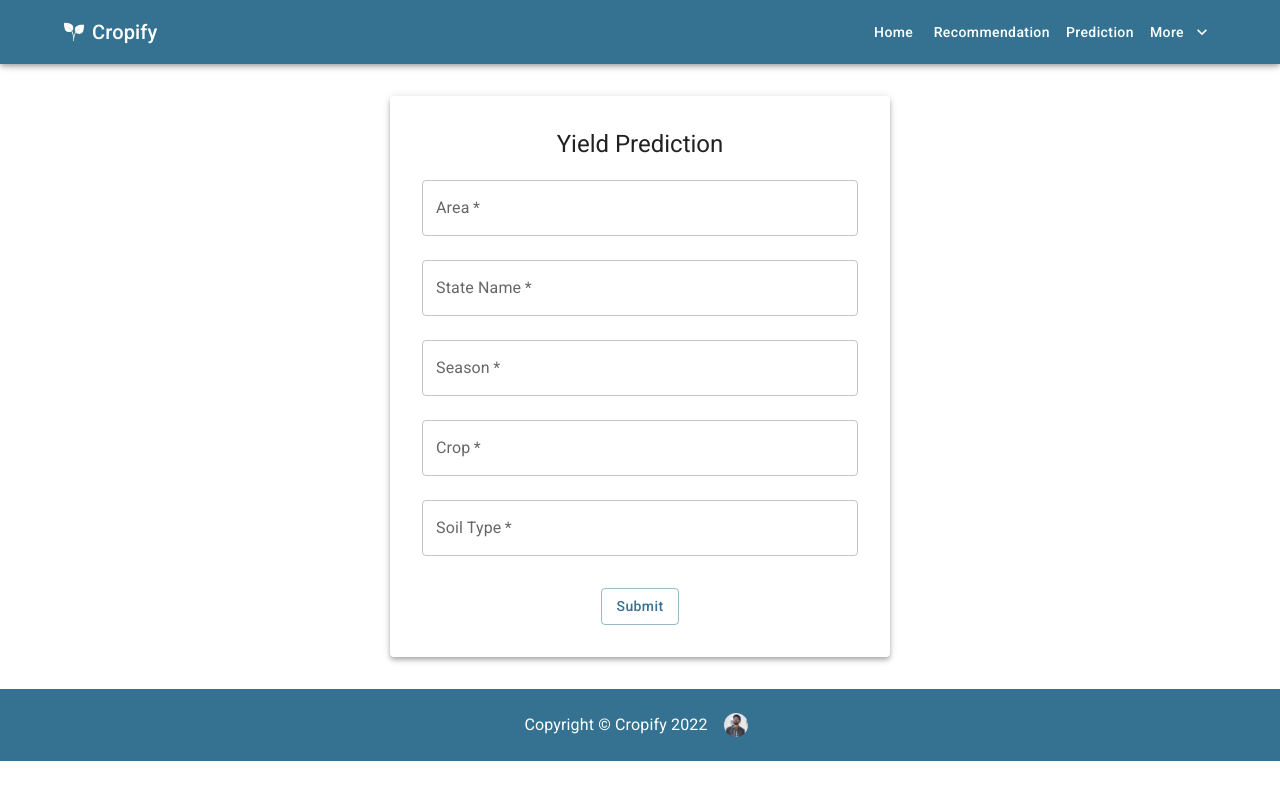
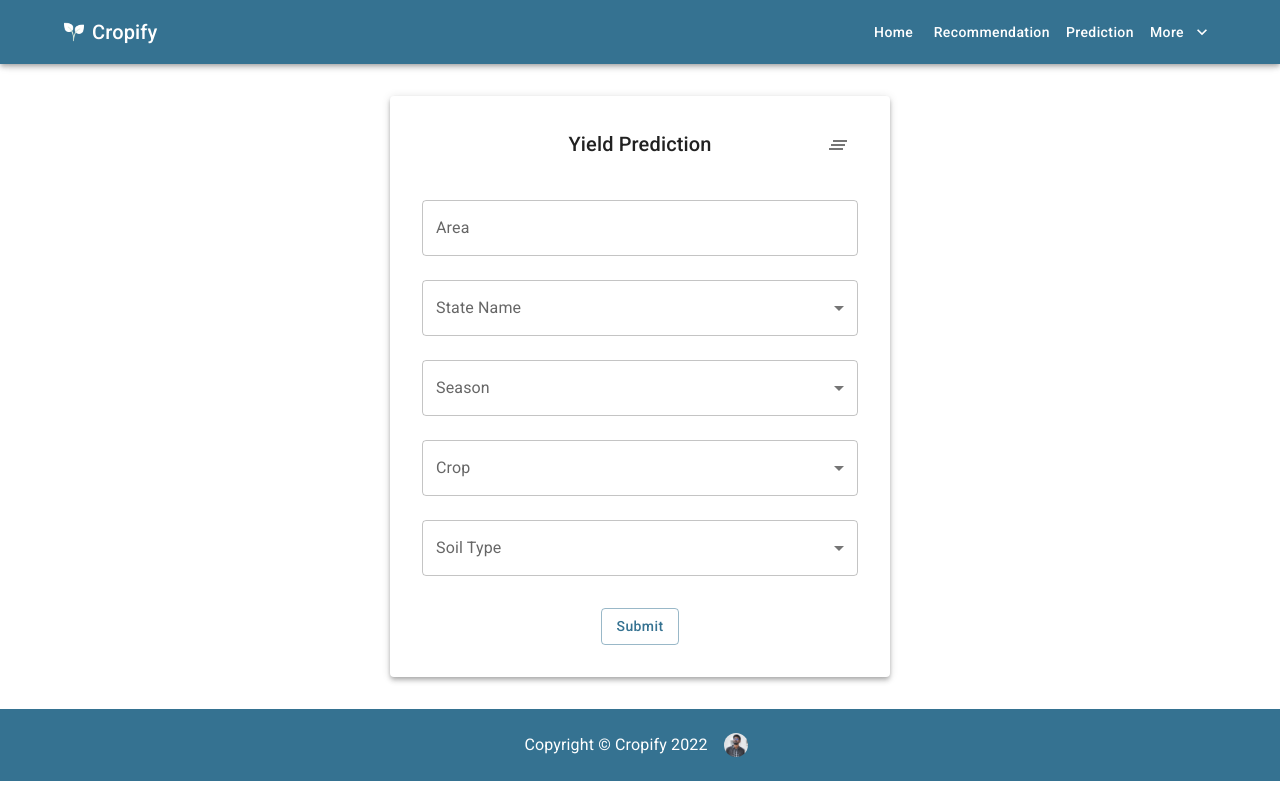
Before and after one commit to nikhilsourav/cropify-client, a React (Create React App) app: page /yield-prediction in a window 1280 px wide. Built offline with nearby package versions, Linux system fonts and the light colour scheme.

Commit message:
Predicion form, Api requests

```diff
--- a/package.json
+++ b/package.json
@@ -11,6 +11,7 @@
     "@testing-library/jest-dom": "^5.16.4",
     "@testing-library/react": "^13.1.1",
     "@testing-library/user-event": "^13.5.0",
+    "axios": "^0.27.2",
     "framer-motion": "^6.3.1",
     "react": "^18.0.0",
     "react-dom": "^18.0.0",
--- /dev/null
+++ b/src/Api/index.js
@@ -0,0 +1,6 @@
+import axios from 'axios';
+
+const API = axios.create({ baseURL: 'https://cropify-api.herokuapp.com/' });
+
+export const getPrediction = (predictionData) => API.post('/yield-prediction', predictionData);
+export const getRecommendation = (recData) => API.post('/crop-recommendation', recData);
--- /dev/null
+++ b/src/Components/PredictionForm/Data.js
@@ -0,0 +1,61 @@
+/* Data as array */
+
+export const stateArr = [
+  'Andaman and Nicobar Islands',
+  'Andhra Pradesh',
+  'Arunachal Pradesh',
+  'Assam',
+  'Bihar',
+  'Chhattisgarh',
+  'Dadra and Nagar Haveli',
+  'Goa',
+  'Gujarat',
+  'Haryana',
+  'Himachal Pradesh',
+  'Jammu and Kashmir ',
+  'Karnataka',
+  'Kerala',
+  'Madhya Pradesh',
+  'Maharashtra',
+  'Manipur',
+  'Meghalaya',
+  'Mizoram',
+  'Nagaland',
+  'Odisha',
+  'Puducherry',
+  'Punjab',
+  'Rajasthan',
+  'Tamil Nadu',
+  'Telangana',
+  'Tripura',
+  'Uttar Pradesh',
+  'Uttarakhand',
+  'West Bengal',
+];
+
+export const seasonArr = [
+  'Autumn',
+  'Kharif',
+  'Rabi',
+  'Summer',
+  'Whole Year',
+  'Winter'
+];
+
+export const cropArr = [
+  'Arecanut',
+  'Banana',
+  'Coconut',
+  'Cotton (lint)',
+  'Dry chillies',
+  'Dry ginger',
+  'Groundnut',
+];
+
+export const soilArr = [
+  'Black',
+  'Clayey',
+  'Laterite',
+  'Sandy',
+  'loamy'
+];
--- a/src/Components/PredictionForm/PredictionForm.js
+++ b/src/Components/PredictionForm/PredictionForm.js
@@ -1,56 +1,256 @@
-import * as React from 'react';
-import { Grid, Typography, TextField, Button } from '@mui/material';
+/************************************************************************************************
+ *
+ * Import Hooks
+ *
+ ************************************************************************************************/
+import { useState } from 'react';
 
+/************************************************************************************************
+ *
+ * Import Utilites
+ *
+ ************************************************************************************************/
+import {
+  Grid,
+  Typography,
+  TextField,
+  Button,
+  InputLabel,
+  MenuItem,
+  FormControl,
+  Select,
+  Backdrop,
+  CircularProgress,
+  Modal,
+  Paper,
+  IconButton,
+  Container,
+  Tooltip,
+} from '@mui/material';
+
+import CloseIcon from '@mui/icons-material/Close';
+import ClearAllIcon from '@mui/icons-material/ClearAll';
+
+import * as data from './Data';
+import { getPrediction } from '../../Api';
+import useStyles from './styles';
+
+/************************************************************************************************
+ *
+ * PredictionForm Component
+ *
+ ************************************************************************************************/
 const PredictionForm = () => {
+  /*
+   * Material ui styles
+   */
+  const classes = useStyles();
+
+  /*
+   * States
+   */
+  const [result, setResult] = useState('');
+  const [backdropOpen, setBackdropOpen] = useState(false);
+  const [modalOpen, setModalOpen] = useState(false);
+  const [predictionData, setPredictionData] = useState({
+    Area: '',
+    State_Name: '',
+    Season: '',
+    Crop: '',
+    Soil_Type: '',
+  });
+
+  /*
+   * Backdrop
+   */
+  const handleBackdropClose = () => {
+    setBackdropOpen(false);
+  };
+
+  const handleBackdropToggle = () => {
+    setBackdropOpen(!backdropOpen);
+  };
+
+  /*
+   * Modal
+   */
+  const handleModalOpen = () => setModalOpen(true);
+  const handleModalClose = () => setModalOpen(false);
+
+  /*
+   * Data field Updation
+   */
+  const handleChange = (e) => {
+    const { name, value } = e.target;
+    setPredictionData({ ...predictionData, [name]: value });
+  };
+
+  /*
+   * Form Submission
+   */
+  const handleSubmit = async () => {
+    handleBackdropToggle();
+
+    predictionData['Area'] = parseInt(predictionData['Area']);
+    const { data } = await getPrediction(predictionData);
+    const predictedYield = Math.round(data[0]['predicted yield'] * 100) / 100;
+    setResult(predictedYield);
+
+    handleBackdropClose();
+    handleModalOpen();
+  };
+
+  /*
+   * Clear Form
+   */
+  const handleClear = () => {
+    setPredictionData({
+      Area: '',
+      State_Name: '',
+      Season: '',
+      Crop: '',
+      Soil_Type: '',
+    });
+  };
+
   return (
-    <React.Fragment>
-      <Typography align='center' variant='h5' style={{ marginBottom: 20 }}>
-        Yield Prediction
-      </Typography>
+    <>
+      {/************************************** Backdrop *************************************/}
+      <Backdrop
+        sx={{ color: '#fff', zIndex: (theme) => theme.zIndex.drawer + 1 }}
+        open={backdropOpen}
+        onClick={handleBackdropClose}
+      >
+        <CircularProgress color='inherit' />
+      </Backdrop>
+      {/************************************ end Backdrop ************************************/}
+
+      {/*************************************** Modal ****************************************/}
+      <Modal open={modalOpen} onClose={handleModalClose}>
+        <Paper elevation={20} className={classes.ModalContainer}>
+          <div className={classes.ModalClose}>
+            <IconButton onClick={handleModalClose}>
+              <CloseIcon />
+            </IconButton>
+          </div>
+          <div className={classes.ModalInfo}>
+            <Typography align='center' variant='body1'>
+              Predicted yield {result} kg/acre
+            </Typography>
+          </div>
+        </Paper>
+      </Modal>
+      {/************************************* end Modal **************************************/}
+
+      {/*********************************** Prediction Form **********************************/}
+      <Container className={classes.HeadingContainer}>
+        <Typography align='center' variant='h6'>
+          Yield Prediction
+        </Typography>
+        <Grid className={classes.DelIconContainer}>
+          <Tooltip placement='top' arrow title='Clear Form'>
+            <IconButton onClick={handleClear}>
+              <ClearAllIcon />
+            </IconButton>
+          </Tooltip>
+        </Grid>
+      </Container>
+
       <Grid container spacing={3}>
         <Grid item xs={12}>
-          <TextField required id='Area' label='Area' name='Area' fullWidth variant='outlined' />
-        </Grid>
-        <Grid item xs={12}>
           <TextField
-            required
-            id='State_Name'
-            label='State Name'
-            name='State_Name'
+            label='Area'
+            name='Area'
+            value={predictionData.Area ? predictionData.Area : ''}
+            onChange={handleChange}
             fullWidth
             variant='outlined'
           />
         </Grid>
         <Grid item xs={12}>
-          <TextField
-            required
-            id='Season'
-            label='Season'
-            name='Season'
-            fullWidth
-            variant='outlined'
-          />
+          <FormControl fullWidth>
+            <InputLabel>State Name</InputLabel>
+            <Select
+              label='State Name'
+              name='State_Name'
+              value={predictionData.State_Name ? predictionData.State_Name : ''}
+              onChange={handleChange}
+            >
+              {data.stateArr.map(function (stateName, index) {
+                return (
+                  <MenuItem value={index} key={index}>
+                    {stateName}
+                  </MenuItem>
+                );
+              })}
+            </Select>
+          </FormControl>
         </Grid>
         <Grid item xs={12}>
-          <TextField required id='Crop' label='Crop' name='Crop' fullWidth variant='outlined' />
+          <FormControl fullWidth>
+            <InputLabel>Season</InputLabel>
+            <Select
+              label='Season'
+              name='Season'
+              value={predictionData.Season ? predictionData.Season : ''}
+              onChange={handleChange}
+            >
+              {data.seasonArr.map(function (seasonName, index) {
+                return (
+                  <MenuItem value={index} key={index}>
+                    {seasonName}
+                  </MenuItem>
+                );
+              })}
+            </Select>
+          </FormControl>
         </Grid>
         <Grid item xs={12}>
-          <TextField
-            required
-            id='Soil_Type'
-            label='Soil Type'
-            name='Soil Type'
-            fullWidth
-            variant='outlined'
-          />
+          <FormControl fullWidth>
+            <InputLabel>Crop</InputLabel>
+            <Select
+              label='Crop'
+              name='Crop'
+              value={predictionData.Crop ? predictionData.Crop : ''}
+              onChange={handleChange}
+            >
+              {data.cropArr.map(function (cropName, index) {
+                return (
+                  <MenuItem value={index} key={index}>
+                    {cropName}
+                  </MenuItem>
+                );
+              })}
+            </Select>
+          </FormControl>
+        </Grid>
+        <Grid item xs={12}>
+          <FormControl fullWidth>
+            <InputLabel>Soil Type</InputLabel>
+            <Select
+              label='Soil Type'
+              name='Soil_Type'
+              value={predictionData.Soil_Type ? predictionData.Soil_Type : ''}
+              onChange={handleChange}
+            >
+              {data.soilArr.map(function (soilName, index) {
+                return (
+                  <MenuItem value={index} key={index}>
+                    {soilName}
+                  </MenuItem>
+                );
+              })}
+            </Select>
+          </FormControl>
         </Grid>
       </Grid>
       <Typography align='center'>
-        <Button sx={{ marginTop: 4 }} variant='outlined'>
+        <Button type='submit' onClick={handleSubmit} sx={{ marginTop: 4 }} variant='outlined'>
           Submit
         </Button>
       </Typography>
-    </React.Fragment>
+      {/********************************** end Prediction Form **********************************/}
+    </>
   );
 };
 
--- /dev/null
+++ b/src/Components/PredictionForm/styles.js
@@ -0,0 +1,40 @@
+import { makeStyles } from '@mui/styles';
+
+export default makeStyles((theme) => ({
+  HeadingContainer: {
+    position: 'relative',
+    marginBottom: theme.spacing(5),
+  },
+
+  DelIconContainer: {
+    position: 'absolute',
+    right: '0%',
+    top: '-10%',
+  },
+
+  ModalContainer: {
+    position: 'absolute',
+    top: '50%',
+    left: '50%',
+    transform: 'translate(-50%, -50%)',
+    width: 350,
+    height: 200,
+    maxWidth: 350,
+    maxHeight: 200,
+    backgroundColor: 'white',
+    padding: theme.spacing(2),
+  },
+
+  ModalClose: {
+    position: 'absolute',
+    right: '3%',
+  },
+
+  ModalInfo: {
+    width: 300,
+    position: 'absolute',
+    top: '50%',
+    left: '50%',
+    transform: 'translate(-50%, -50%)',
+  },
+}));
```
Also changed, not shown: 1 other file (tests, documents, lock files or other folders).
